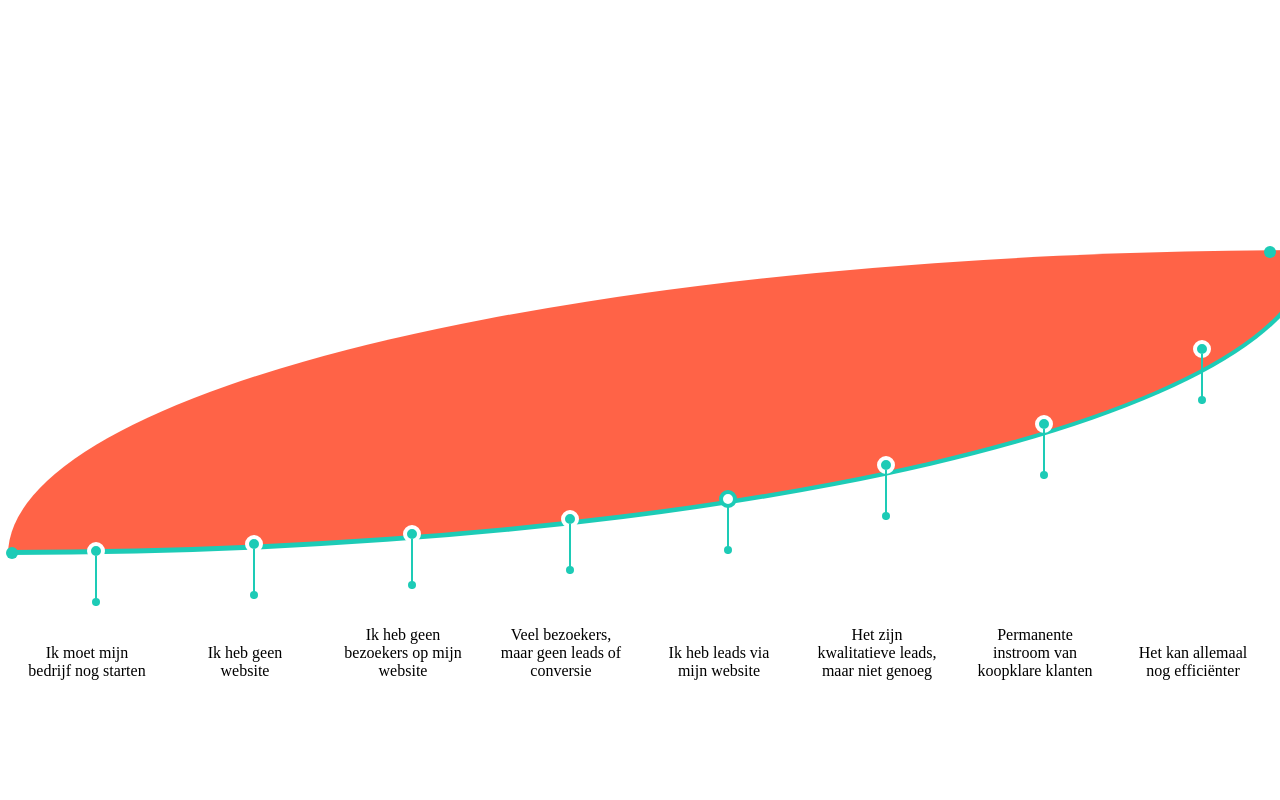
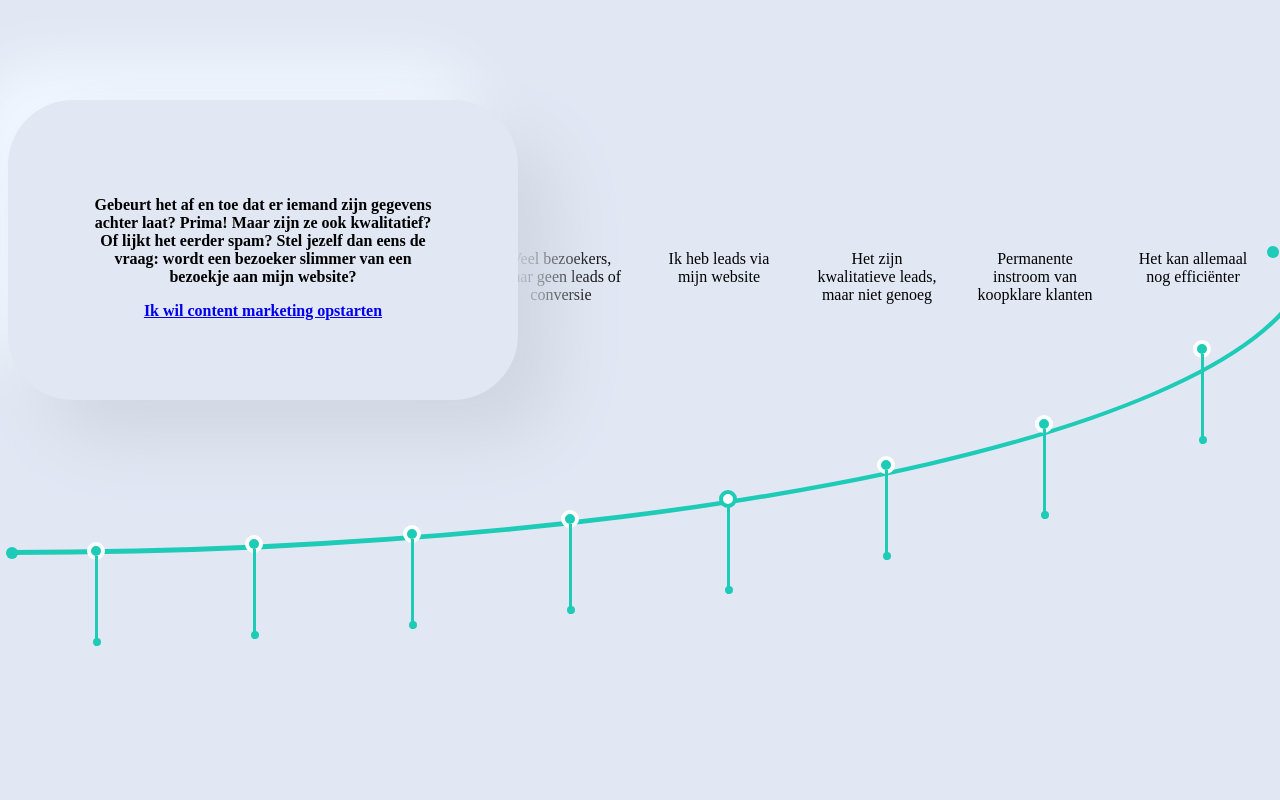
Before and after one commit to rawaldeep/timelinegraph, a plain HTML site: page index.html in a window 1280 px wide. Shown: the top 800 px of the page. Drawn offline with Linux system fonts and the light colour scheme.

Commit message:
neomorphism

```diff
--- a/index.html
+++ b/index.html
@@ -132,53 +132,6 @@
 
                 </div>
 </div>
- <script>
-    let el = document.querySelectorAll('#PrizmWrapper .ps-timeline-sec .container ol.ps-timeline li span');
-let ele = document.querySelectorAll('#PrizmWrapper .ps-timeline-sec .container ol.ps-timeline li');
-function hasClass(element, className) {
-    return element.className && new RegExp("(^|\\s)" + className + "(\\s|$)").test(element.className);
-}
-ele.forEach(function(item, index){
-item.addEventListener('click', function(){
-    for(let i =0; i< ele.length; i++){
-        if(hasClass(ele[i].querySelector('span'), 'active')){
-            ele[i].querySelector('span').classList.remove('active');
-        }
-    }
-    item.querySelector('span').classList.add('active');
-
-    if(item.getAttribute('data-position')){
-      currentSlide(item.getAttribute('data-position'));
-    }
-
-})
-})
-let slideIndex = 5;
-showSlides(slideIndex);
-function plusSlides(n) {
-  showSlides(slideIndex += n);
-}
-
-function currentSlide(n) {
-  let index = parseInt(n)
-  showSlides(slideIndex = index);
-document.getElementsByClassName("mySlides")[n-1].scrollIntoView({behavior: "smooth", block: "center", inline: "nearest"})
-}
-function showSlides(n) {
-  let i;
-  let slides = document.getElementsByClassName("mySlides");
-  if (n > slides.length) {slideIndex = 1}
-    if (n < 1) {slideIndex = slides.length}
-    for (i = 0; i < slides.length; i++) {
-      slides[i].style.display = "none";
-      slides[i].style.position = 'absolute';
-      slides[slideIndex-1].style.right = '-100%';
-
-    }
-  slides[slideIndex-1].style.display = "block";
-  slides[slideIndex-1].style.position = 'static';
-  slides[slideIndex-1].style.right = 'inherit';
-}
-</script>
+<script src="./script.js"></script>
 </body>
 </html>
--- /dev/null
+++ b/script.js
@@ -0,0 +1,46 @@
+let el = document.querySelectorAll('#PrizmWrapper .ps-timeline-sec .container ol.ps-timeline li span');
+let ele = document.querySelectorAll('#PrizmWrapper .ps-timeline-sec .container ol.ps-timeline li');
+function hasClass(element, className) {
+    return element.className && new RegExp("(^|\\s)" + className + "(\\s|$)").test(element.className);
+}
+ele.forEach(function(item, index){
+item.addEventListener('click', function(){
+    for(let i =0; i< ele.length; i++){
+        if(hasClass(ele[i].querySelector('span'), 'active')){
+            ele[i].querySelector('span').classList.remove('active');
+        }
+    }
+    item.querySelector('span').classList.add('active');
+
+    if(item.getAttribute('data-position')){
+      currentSlide(item.getAttribute('data-position'));
+    }
+
+})
+})
+let slideIndex = 5;
+showSlides(slideIndex);
+function plusSlides(n) {
+  showSlides(slideIndex += n);
+}
+
+function currentSlide(n) {
+  let index = parseInt(n)
+  showSlides(slideIndex = index);
+document.getElementsByClassName("mySlides")[n-1].scrollIntoView({behavior: "smooth", block: "center", inline: "nearest"})
+}
+function showSlides(n) {
+  let i;
+  let slides = document.getElementsByClassName("mySlides");
+  if (n > slides.length) {slideIndex = 1}
+    if (n < 1) {slideIndex = slides.length}
+    for (i = 0; i < slides.length; i++) {
+      slides[i].style.display = "none";
+      slides[i].style.position = 'absolute';
+      slides[slideIndex-1].style.right = '-100%';
+
+    }
+  slides[slideIndex-1].style.display = "block";
+  slides[slideIndex-1].style.position = 'static';
+  slides[slideIndex-1].style.right = 'inherit';
+}
--- a/style.css
+++ b/style.css
@@ -1,4 +1,7 @@
 
+body {
+    background: #e1e7f3;
+  }
 @-webkit-keyframes pulse
 {
   0%
@@ -53,7 +56,7 @@
 #PrizmWrapper .graphline{
     width: 1300px;
     height: 300px;
-    background-color: tomato;
+    background-color: transparent;
     position: absolute;
     border: 5px #1dcbb6 solid;
     border-radius: 100% 0;
@@ -81,7 +84,7 @@
   height: 12px;
   border-radius: 100%;
   position: absolute;
-  right: -4px;
+  right: -7px;
   top: -4px;
 }
 
@@ -130,8 +133,8 @@
 
 #PrizmWrapper .ps-timeline-sec .container ol.ps-timeline li span:hover
 {
-  /* -webkit-animation: pulse 2s infinite;
-  animation: pulse 2s infinite; */
+  -webkit-animation: pulse 2s infinite;
+  animation: pulse 2s infinite;
 }
 
 #PrizmWrapper .ps-timeline-sec .container ol.ps-timeline li span.active
@@ -178,8 +181,8 @@
 {
   content: '';
   color: #1dcbb6;
-  width: 2px;
-  height: 50px;
+  width: 3px;
+  height: 90px;
   background: #1dcbb6;
   position: absolute;
   top: 10px;
@@ -194,27 +197,11 @@
   height: 8px;
   background: #1dcbb6;
   position: absolute;
-  bottom: -50px;
-  left: 1px;
+  bottom: -90px;
+  left: 1.5px;
   border-radius: 100%;
 }
 
-#PrizmWrapper .ps-timeline-sec .container ol.ps-timeline li .ps-sp-bot.active:before
-{
-
-}
-
-#PrizmWrapper .ps-timeline-sec .container ol.ps-timeline li .ps-sp-bot.active:after
-{
-}
-
-#PrizmWrapper .ps-timeline-sec .container ol.ps-timeline li .img-handler-top
-{
-  position: absolute;
-  bottom: 0;
-  margin-bottom: -150px;
-  width: 100%;
-}
 
 #PrizmWrapper .ps-timeline-sec .container ol.ps-timeline li .img-handler-bot img,#PrizmWrapper .ps-timeline-sec .container ol.ps-timeline li .img-handler-top img
 {
@@ -227,6 +214,7 @@
   position: absolute;
   bottom: -400px;
   width: 100%;
+  height: -webkit-fill-available;
 }
 
 #PrizmWrapper .ps-timeline-sec .container ol.ps-timeline li p
@@ -409,8 +397,8 @@
 
 .slideshow-container
 {
-  position: relative;
-  margin-top: 200px;
+  position: absolute;
+  top: 100px;
 }
 
 .mySlides
@@ -418,6 +406,10 @@
   display: none;
   padding: 80px;
   text-align: center;
+  box-shadow: 38px 38px 64px #d1d7e2, -38px -38px 64px #f1f7ff;
+  border-radius: 65px;
+  background: #e1e7f3;
+  max-width: 350px;
 }
 #PrizmWrapper .ps-timeline-sec .container ol.ps-timeline li[data-position='2'] span.ps-sp-bot{
     top: 285px;
@@ -472,3 +464,9 @@
     position: absolute;
     left: calc(12.5%*7);
 }
+/* #PrizmWrapper .ps-timeline-sec .container ol.ps-timeline li[data-position='2'] span.ps-sp-bot:before{
+    height: 95px;
+}
+#PrizmWrapper .ps-timeline-sec .container ol.ps-timeline li[data-position='2'] span.ps-sp-bot:after{
+    bottom: -95px;
+} */
```
